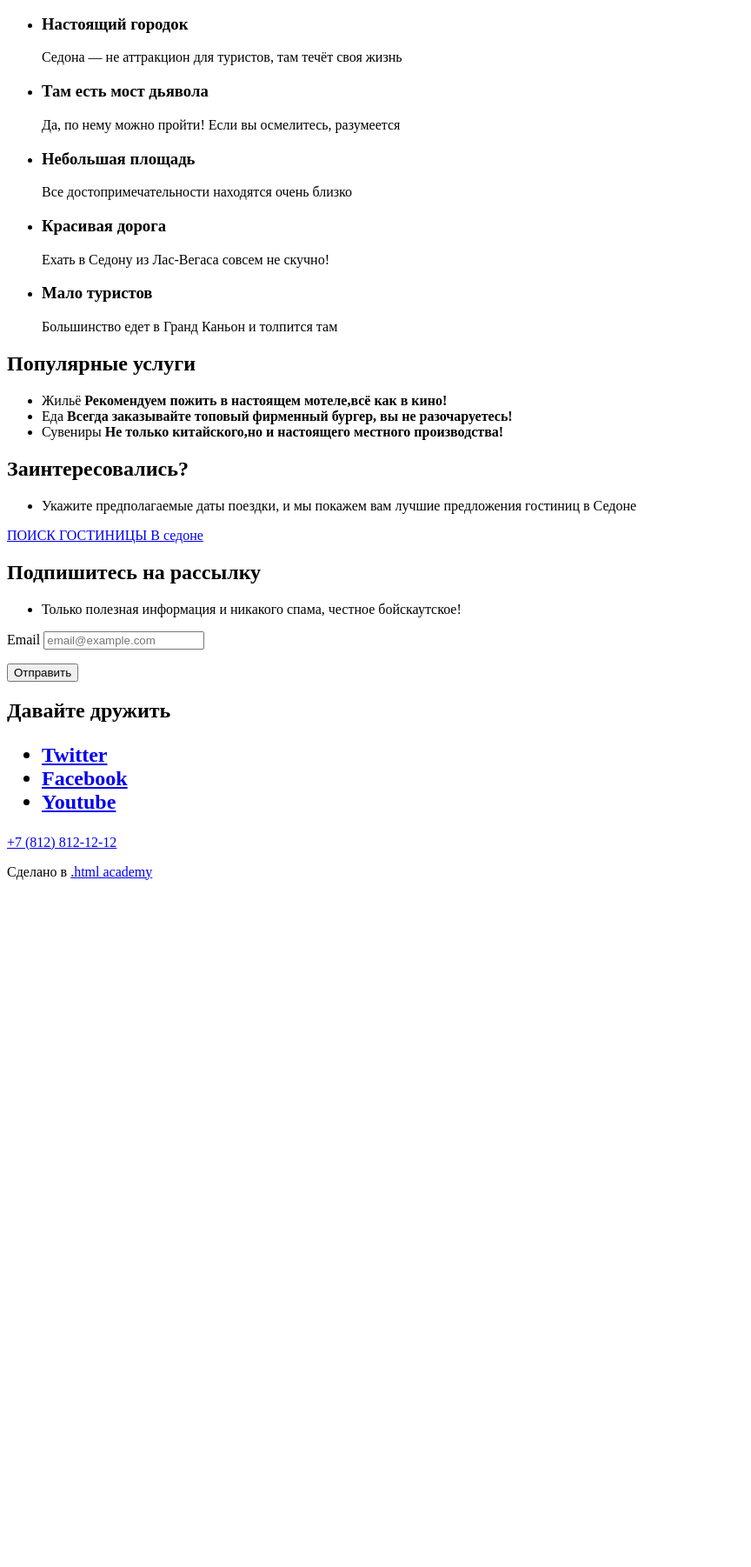
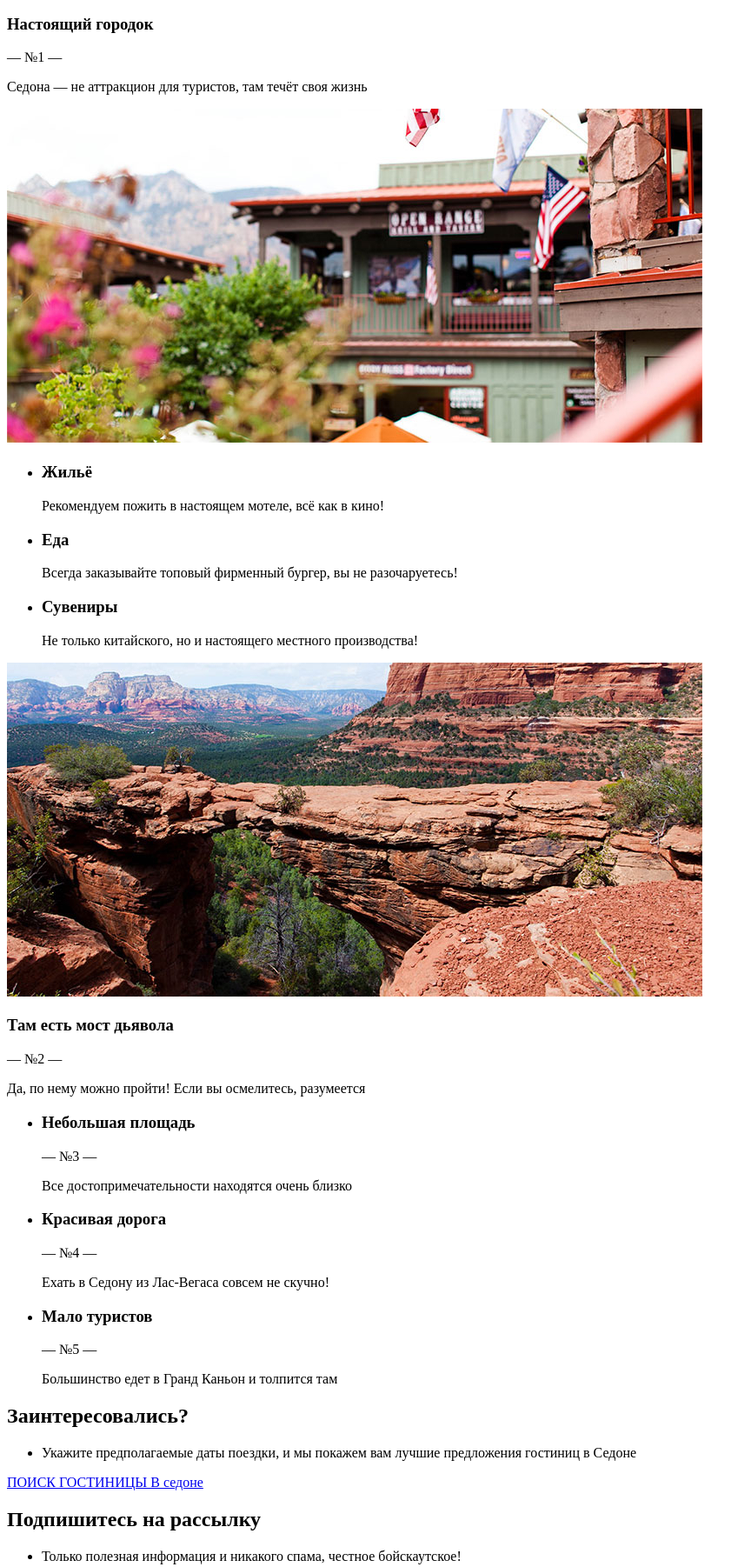
Before and after one commit to Janislud/1907725-sedona-32, a plain HTML site: page index.html in a window 1280 px wide. Shown: the part 288-2090 px from the top of the page at 87% size, without its empty margins (0-864 px from the left). Before the commit the page ends 1316 px from the top, so only its background shows below. Drawn offline with Linux system fonts and the light colour scheme.

Commit message:
Исправил Index.html

```diff
--- a/index.html
+++ b/index.html
@@ -1,5 +1,6 @@
 <!DOCTYPE html>
 <html lang="ru">
+
 <head>
   <meta charset="utf-8">
   <title>Седона — небольшой городок в Аризоне,
@@ -11,13 +12,13 @@
     <nav class="navigation">
       <ul class="navigation-list">
         <li class="navigation-item">
-            <a class="navigation-link" href="about.html" >Главная</a>
+          <a class="navigation-link" href="index.html">Главная</a>
         </li>
         <li class="navigation-item">
-            <a class="navigation-link" href="catalog.html">О Седоне</a>
+          <a class="navigation-link" href="#">О Седоне</a>
         </li>
         <li class="navigation-item">
-            <a class="navigation-link" href="faq.html">Гостиницы</a>
+          <a class="navigation-link" href="catalog.html">Гостиницы</a>
         </li>
       </ul>
       <ul class="navigation-list navigation-user">
@@ -47,73 +48,93 @@
       заслуживающий большего!</h1>
     <img class="logo" src="" alt="Логотип SEDONA — ,Because the grand conyon sucks»">
 
- <section class="advantage" >
+    <section class="advantage">
       <h2 class="visually-hidden">Преимущества</h2>
-   <ul class="advantage-list">
-     <li class="advantage-item">
-   <h3 class="advantage-title">Настоящий городок</h3>
-       <p class="advantage-description">Седона — не аттракцион для туристов, там течёт своя жизнь</p>
+      <div>
+        <div class="feature-preview">
+          <div>
+            <h3>Настоящий городок</h3>
+            <p>— №1 —</p>
+            <p>Седона — не аттракцион для туристов, там течёт
+              своя жизнь</p>
+          </div>
+          <img src="img/photo-1.jpg" width="800" height="384" alt="">
+        </div>
+        <ul>
+          <li>
+            <h3>Жильё</h3>
+            <p>Рекомендуем пожить
+              в настоящем мотеле,
+              всё как в кино!</p>
+          </li>
+          <li>
+            <h3>Еда</h3>
+            <p>Всегда заказывайте
+              топовый фирменный бургер, вы не разочаруетесь!</p>
+          </li>
+          <li>
+            <h3>Сувениры</h3>
+            <p>Не только китайского,
+              но и настоящего местного производства!</p>
           </li>
         </ul>
-   <ul class="advantage-list">
-     <li class="advantage-item">
-   <h3 class="advantage-title">Там есть мост дьявола</h3>
-       <p class="advantage-description">Да, по нему можно пройти! Если вы осмелитесь, разумеется</p>
+      </div>
+      <div>
+        <div class="advantage-preview">
+          <img src="img/photo-2.jpg" width="800" height="384" alt="">
+          <div>
+            <h3>Там есть мост дьявола</h3>
+            <p>— №2 —</p>
+            <p>Да, по нему можно пройти! Если вы осмелитесь, разумеется</p>
+          </div>
+        </div>
+        <ul>
+          <li>
+            <h3>Небольшая
+              площадь</h3>
+            <p>— №3 —</p>
+            <p>Все достопримечательности
+              находятся очень близко</p>
+          </li>
+          <li>
+            <h3>Красивая
+              дорога</h3>
+            <p>— №4 —</p>
+            <p>Ехать в Седону из Лас-Вегаса совсем не скучно!</p>
+          </li>
+          <li>
+            <h3>Мало
+              туристов</h3>
+            <p>— №5 —</p>
+            <p>Большинство едет в Гранд Каньон и толпится там</p>
           </li>
         </ul>
-   <ul class="advantage-list">
-    <li class="advantage-item">
-  <h3 class="advantage-title">Небольшая площадь</h3>
-      <p class="advantage-description">Все достопримечательности находятся очень близко</p>
-    </li>
-  </ul>
-  <ul class="advantage-list">
-    <li class="advantage-item">
-  <h3 class="advantage-title">Красивая дорога</h3>
-      <p class="advantage-description">Ехать в Седону из Лас-Вегаса совсем не скучно!</p>
-    </li>
-  </ul>
-  <ul class="advantage-list">
-    <li class="advantage-item">
-  <h3 class="advantage-title">Мало туристов</h3>
-      <p class="advantage-description">Большинство едет в Гранд Каньон и толпится там</p>
-    </li>
-  </ul>
+      </div>
     </section>
- <section class="services"><section>
- <h2 class="services-title">Популярные услуги</h2>
- <ul class="services-list">
-   <li class="services-item">
-     <span class="services-name">Жильё</span>
-     <b class="recomendation">Рекомендуем пожить в настоящем мотеле,всё как в кино!</b>
-     <li class="services-item">
-      <span class="services-name">Еда</span>
-      <b class="recomendation">Всегда заказывайте топовый фирменный бургер, вы не разочаруетесь!</b>
-      <li class="services-item">
-        <span class="services-name">Сувениры</span>
-        <b class="recomendation">Не только китайского,но и настоящего местного производства!</b>
-   </li>
- </ul>
- <section class="services"><section>
+    <section class="services">
       <h2 class="services-title">Заинтересовались?</h2>
       <ul class="services-list">
         <li class="services-item">
           <span class="services-name">Укажите предполагаемые даты поездки,
             и мы покажем вам лучшие предложения гостиниц в Седоне</span>
+        </li>
+      </ul>
     </section>
     <a class="button button-all" href="#">ПОИСК ГОСТИНИЦЫ В седоне</a>
-  </main>
-  <section class="services"><section>
+  <section class="services">
     <h2 class="services-title">Подпишитесь на рассылку</h2>
     <ul class="services-list">
       <li class="services-item">
         <span class="services-name">Только полезная информация и никакого спама,
           честное бойскаутское!</span>
+      </li>
+    </ul>
   </section>
   <form class="newsletter-form" action="https://echo.htmlacademy.ru/" method="post">
     <p class="newsletter-email">
       <label class="visually-hidden" for="newsletter-email">Email</label>
-            <input class="field"  placeholder="email@example.com" type="email" name="newsletter-email" id="newsletter-email" required>
+      <input class="field" placeholder="email@example.com" type="email" name="newsletter-email" id="newsletter-email"
+        required>
     </p>
     <button class="button newsletter-button" type="submit">
       <span class="visually-hidden">Отправить</span>
@@ -122,7 +143,7 @@
   </main>
   <footer class="page-footer">
     <section class="footer-contact">
-        <h2 class="visusally-hidden">Давайте дружить
+      <h2 class="visusally-hidden">Давайте дружить</h2>
         <ul class="footer-social-list">
           <li class="footer-social-item">
             <a class="button" href="https://twitter.com/htmlacademy_ru">
@@ -136,17 +157,19 @@
           </li>
           <li class="footer-social-item">
             <a class="button" href="https://www.youtube.com/c/HTMLacademyRUS">
-                <span class="visually-hidden">Youtube</span>
-        </h2>
+              <span class="visually-hidden">Youtube</span></a>
+          </li>
+        </ul>
     </section>
-      <footer class="page-footer">
       <section class="footer-contacts">
-          <a class="contacts-phone" href="tel:+78128121212">+7 (812) 812-12-12<a>
-          <p class="about-text">Сделано в <a class="htmlacademy-link" href="https://htmlacademy.ru/">.html academy</a></p>
+        <a class="contacts-phone" href="tel:+78128121212">+7 (812) 812-12-12</a>
+            <p class="about-text">Сделано в <a class="htmlacademy-link" href="https://htmlacademy.ru/">.html academy</a>
+            </p></section>
     </footer>
 
 
 
 
 </body>
+
 </html>
```
Also changed, not shown: catalog.html (+25 -15 lines), img/photo-1.jpg (added), img/photo-2.jpg (added). Lines whose indentation alone changed are shown as unchanged.
